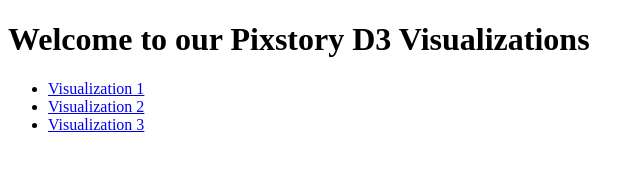
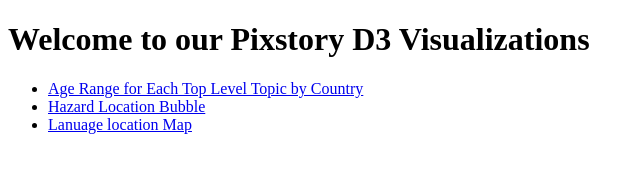
Before and after one commit to tinawang-jy/Pixstroy-D3-Visualization, a plain HTML site: page index.html in a window 1280 px wide. Shown: the whole page, without its empty margins (0-644 px from the left). Drawn offline with Linux system fonts and the light colour scheme.

Commit message:
Update index.html

```diff
--- a/index.html
+++ b/index.html
@@ -6,9 +6,9 @@
   <body>
     <h1>Welcome to our Pixstory D3 Visualizations</h1>
     <ul>
-      <li><a href="ageline_plot/index.html">Visualization 1</a></li>
-      <li><a href="hazard_location_bubble/hazard_location_BubbleChart.html">Visualization 2</a></li>
-      <li><a href="language_location_count_map/language_location_map_count.html">Visualization 3</a></li>
+      <li><a href="ageline_plot/index.html">Age Range for Each Top Level Topic by Country</a></li>
+      <li><a href="hazard_location_bubble/hazard_location_BubbleChart.html"> Hazard Location Bubble</a></li>
+      <li><a href="language_location_count_map/language_location_map_count.html">Lanuage location Map</a></li>
     </ul>
   </body>
 </html>
```
